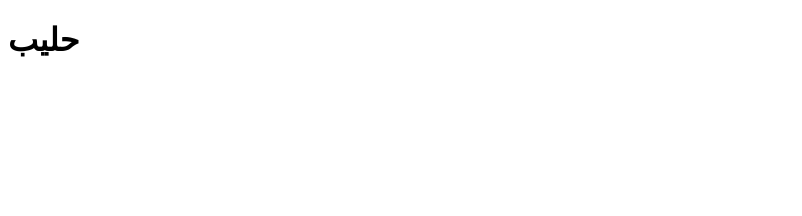
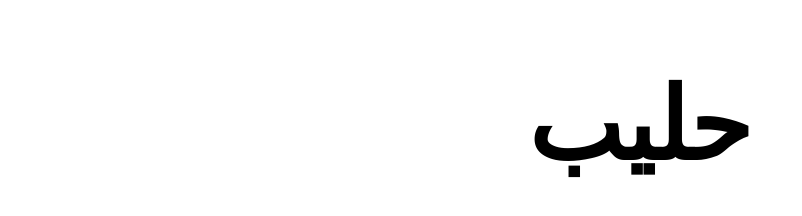
Before and after one commit to damonkopsidas/WebSys-Lab02, a website: page index.html in a window 1280 px wide. Shown: the whole page, without its empty margins (0-802 px from the left). Drawn offline with Linux system fonts and the light colour scheme.

Commit message:
modifications

```diff
--- a/index.html
+++ b/index.html
@@ -1,7 +1,12 @@
 <!DOCTYPE html>
 <html>
     <head>
-
+        <style>
+            h1 {
+                text-align: center;
+                font-size: 100px;
+            }
+        </style>
     </head>
 <body>
 
```
